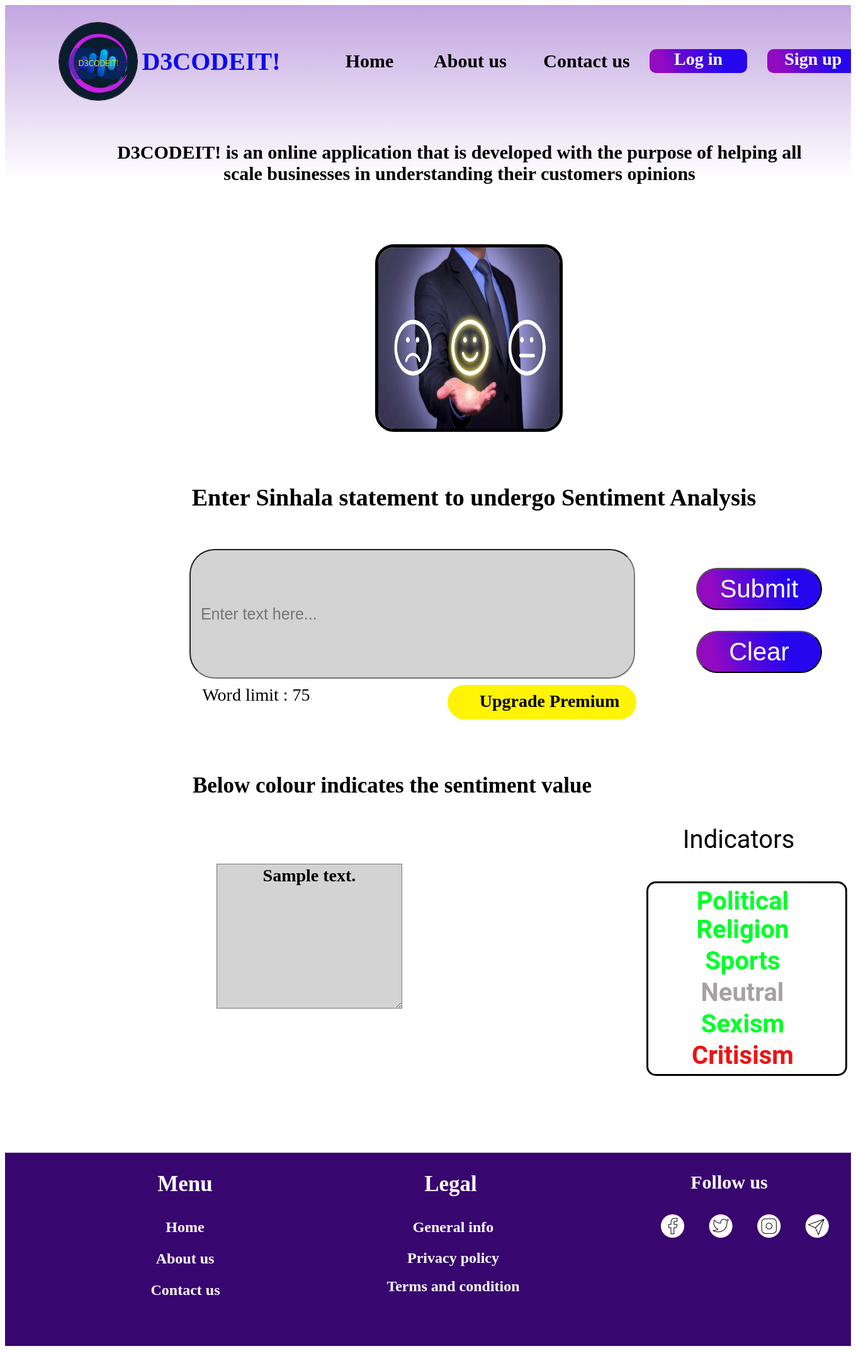
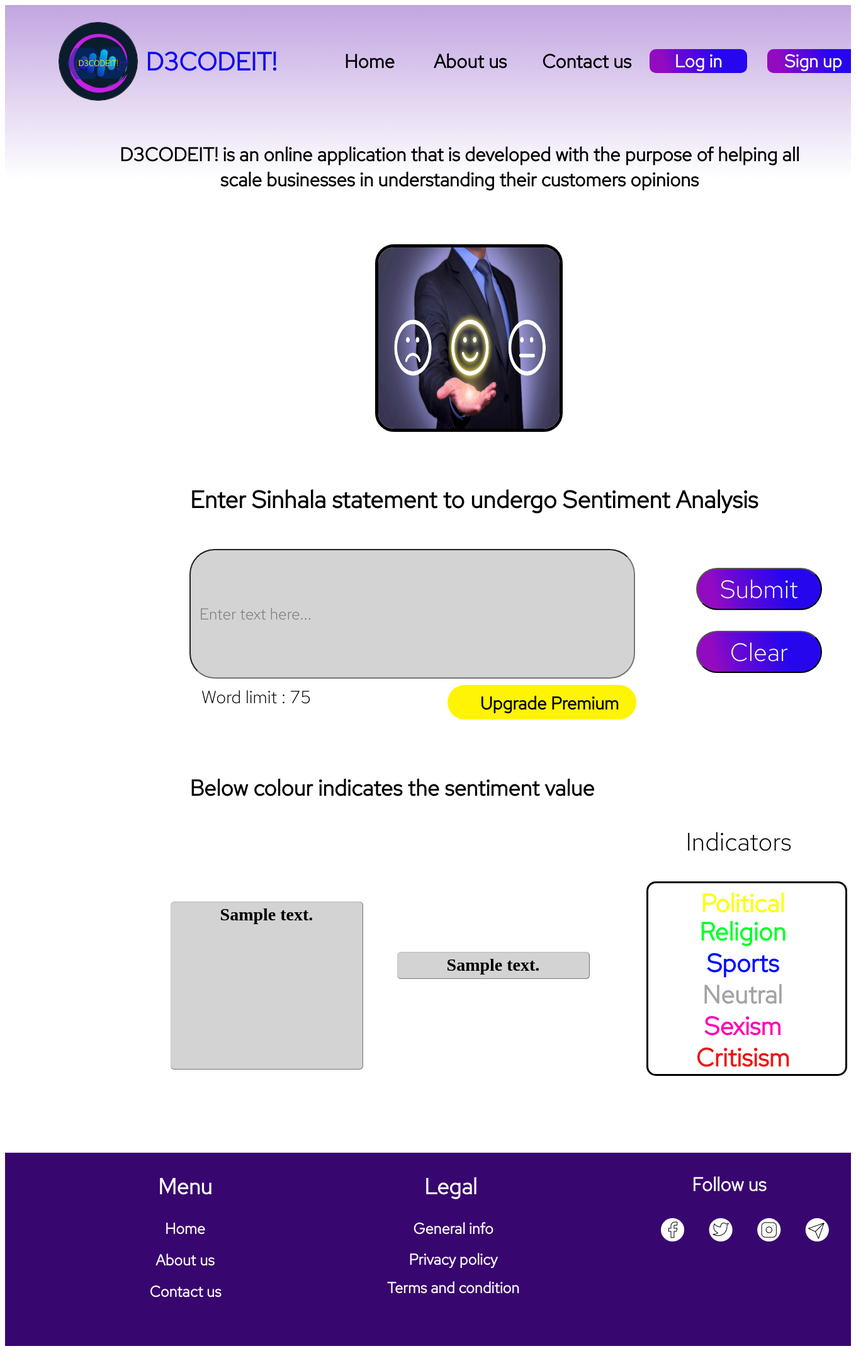
Before and after one commit to AshvinVignesh/Sentiment-Analysis, a Flask app: template frontend1/templates/mainpage.html in a window 1360 px wide. Shown: the whole page at 63% size. Run offline with Flask 3, Linux system fonts and the light colour scheme; the template is opened without the code that fills it: most values are stand-ins (such as "Sample title", 1, 10 or a date in 2020).

Commit message:
font added

```diff
--- a/frontend1/flasktest.py
+++ b/frontend1/flasktest.py
@@ -350,9 +350,9 @@ def predict():
     classifier = joblib.load('Sentiment-Analysis\Frontend1\Files\Random_forest')
 
     text_predict_class = encoder.inverse_transform(classifier.predict(test_vector))
-    output = text +" \n is \n"+text_predict_class[0]
+    output = text_predict_class[0]
 
-    return render_template('mainpage.html' ,prediction_text=output) # replace sentiment_result with your actual result
+    return render_template('mainpage.html' ,prediction_text=output,prediction_text1=text) # replace sentiment_result with your actual result
 
 @app.route('/login', methods =['GET', 'POST'])
 def login():
--- a/frontend1/static/css/mainpage.css
+++ b/frontend1/static/css/mainpage.css
@@ -1,3 +1,6 @@
+*{
+  font-family: "Red Hat Text";
+}
 .mainpage-mainpage {
   width: 100%;
   height: 2130px;
@@ -19,6 +22,7 @@
   align-items: center;
   flex-shrink: 0;
   border-color: transparent;
+
 }
 .mainpage-logo {
   display: flex;
@@ -475,8 +479,25 @@ background-image: linear-gradient(75deg, rgba(147, 11, 193, 1) 15%, rgba(105, 9,
   background-color: rgba(217, 217, 217, 1);
 }
 .mainpage-text26 {
-  top: 500px;
-  left: 43px;
+  top: 630px;
+  left: 280px;
+  color: rgba(0, 0, 0, 1);
+  width: 289px;
+  height: auto;
+  position: absolute;
+  font-size: 28px;
+  align-self: auto;
+  font-style: Bold;
+  text-align: center;
+  font-family: Outfit;
+  font-weight: 700;
+  line-height: normal;
+  font-stretch: normal;
+  text-decoration: none;
+}
+.mainpage-text99 {
+  top: 550px;
+  left: -80px;
   color: rgba(0, 0, 0, 1);
   width: 289px;
   height: auto;
@@ -761,6 +782,7 @@ background-image: linear-gradient(75deg, rgba(147, 11, 193, 1) 15%, rgba(105, 9,
   text-decoration: none;
 }
 .mainpage-text53 {
+
   top: 225px;
   left: 180px;
   color: rgba(0, 0, 0, 1);
@@ -771,7 +793,7 @@ background-image: linear-gradient(75deg, rgba(147, 11, 193, 1) 15%, rgba(105, 9,
   align-self: auto;
   font-style: Bold;
   text-align: center;
-  font-family: Overlock;
+  font-family:"Questrial" ;
   font-weight: 600;
   line-height: normal;
   font-stretch: normal;
@@ -877,7 +899,7 @@ background-image: linear-gradient(75deg, rgba(147, 11, 193, 1) 15%, rgba(105, 9,
 .mainpage-text63 {
   top: 5px;
   left: 61px;
-  color: rgba(0, 255, 40, 1);
+  color: rgb(251, 255, 0);
   width: 178px;
   height: auto;
   position: absolute;
@@ -911,7 +933,7 @@ background-image: linear-gradient(75deg, rgba(147, 11, 193, 1) 15%, rgba(105, 9,
 .mainpage-text67{
   top: 100px;
   left: 61px;
-  color: rgba(0, 255, 40, 1);
+  color: rgb(0, 13, 255);
   width: 178px;
   height: auto;
   position: absolute;
@@ -928,7 +950,7 @@ background-image: linear-gradient(75deg, rgba(147, 11, 193, 1) 15%, rgba(105, 9,
 .mainpage-text68 {
   top: 200px;
   left: 61px;
-  color: rgba(0, 255, 40, 1);
+  color: rgb(255, 0, 183);
   width: 178px;
   height: auto;
   position: absolute;
@@ -972,3 +994,34 @@ a:link{
   top: 20px;
   background: lightgrey;
 }
+
+textarea {
+  margin-top: 10px;
+  margin-left: 50px;
+  width: 500px;
+  height: 100px;
+  -moz-border-bottom-colors: none;
+  -moz-border-left-colors: none;
+  -moz-border-right-colors: none;
+  -moz-border-top-colors: none;
+  background: none repeat scroll 0 0 rgba(0, 0, 0, 0.07);
+  border-color: -moz-use-text-color #FFFFFF #FFFFFF -moz-use-text-color;
+  border-image: none;
+  border-radius: 6px 6px 6px 6px;
+  border-style: none solid solid none;
+  border-width: medium 1px 1px medium;
+  box-shadow: 0 1px 2px rgba(0, 0, 0, 0.12) inset;
+  color: #555555;
+  font-family: "Helvetica Neue",Helvetica,Arial,sans-serif;
+  font-size: 1em;
+  line-height: 1.4em;
+  padding: 5px 8px;
+  transition: background-color 0.2s ease 0s;
+  resize: none;
+}
+
+
+textarea:focus {
+    background: none repeat scroll 0 0 #FFFFFF;
+    outline-width: 0;
+}
--- a/frontend1/templates/mainpage.html
+++ b/frontend1/templates/mainpage.html
@@ -7,6 +7,8 @@
     <title>mainpage</title>
     <!-- <link rel="stylesheet"  href='/static/mainpage.css'> -->
     <link rel="stylesheet"  href="{{ url_for('static', filename='css/mainpage.css') }}">
+    <link href="https://fonts.googleapis.com/css2?family=Questrial&display=swap" rel="stylesheet">
+    <link href="https://fonts.googleapis.com/css2?family=Red+Hat+Text:wght@300&display=swap" rel="stylesheet">
 
 
 </head>
@@ -139,7 +141,9 @@
 
               </div>
 
-            <textarea class="mainpage-text26" rows="7" cols="20"  style="background-color: lightgray; " autocomplete="off" id="lll">{{ prediction_text }}</textarea>
+            <textarea class="mainpage-text26" rows="1" cols="2"  style="background-color: lightgray; " autocomplete="off" id="lll">{{ prediction_text }}</textarea>
+            <textarea class="mainpage-text99" rows="8" cols="30"  style="background-color: lightgray; " autocomplete="off" id="lll">{{ prediction_text1 }}</textarea>
+
             <div class="mainpage-submit">
             <button class="mainpage-text12">
                 <span>Submit</span>
```
